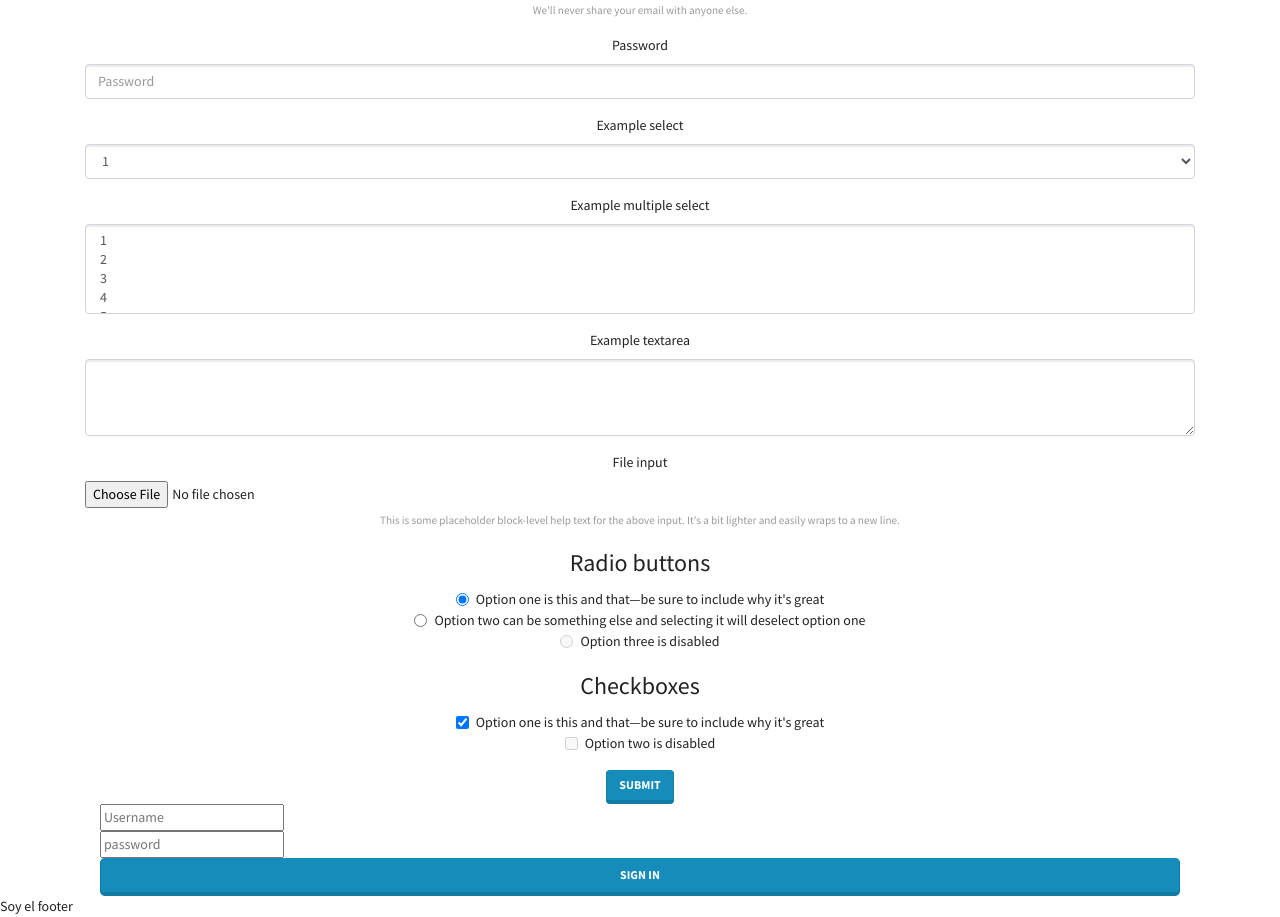
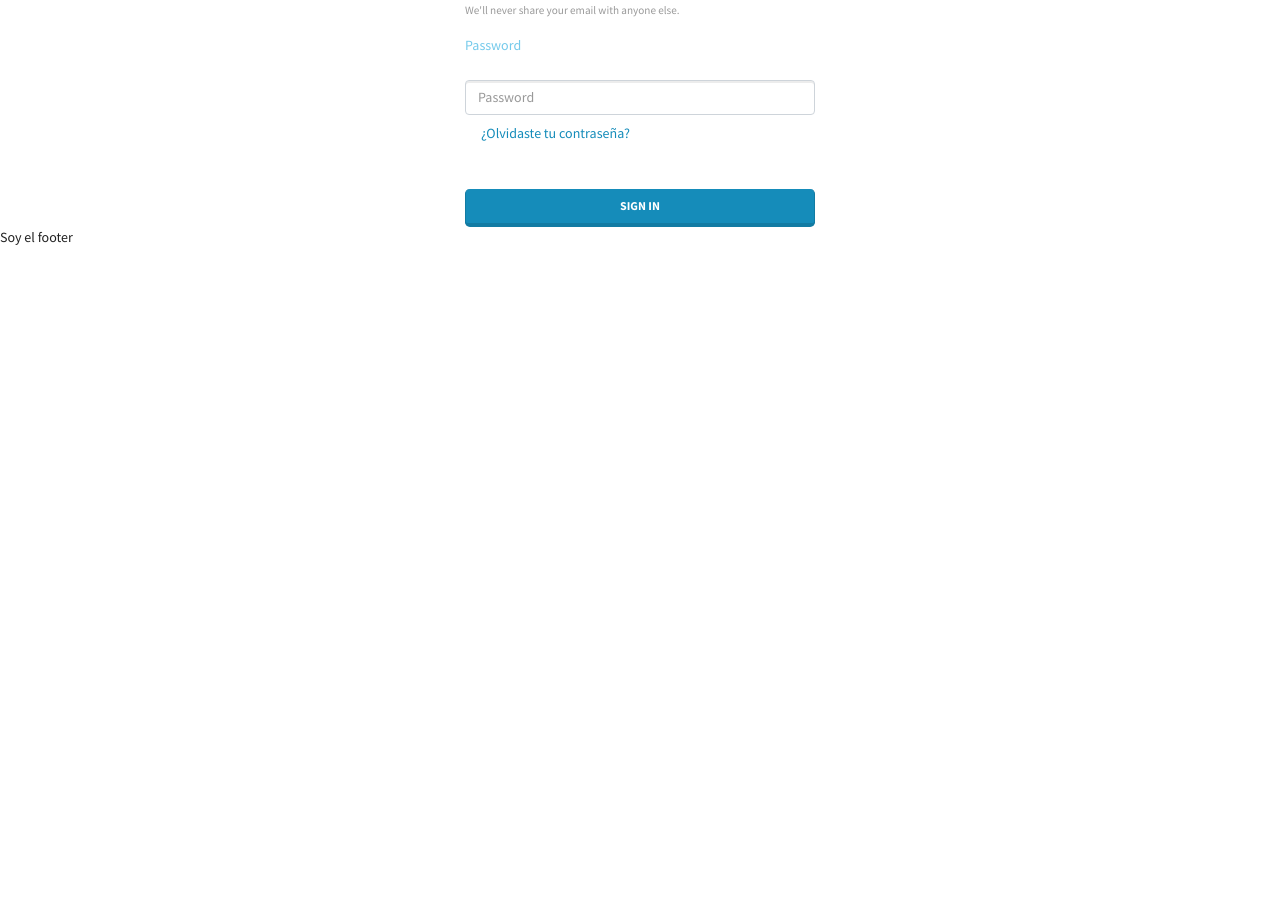
Before and after one commit to OMGTeamWeb/UI-OMGTODOLIST-WEB, an Angular app in the folder front/: page /login in a window 1280 px wide. Shown: the part 388-1305 px from the top of the page. After the commit the page ends 800 px from the top, so only its background shows below. Built offline with nearby package versions, Linux system fonts and the light colour scheme.

Commit message:
casiTerminadoLogin

```diff
--- a/front/src/app/components/login/login.component.html
+++ b/front/src/app/components/login/login.component.html
@@ -13,114 +13,35 @@
         <img src="/assets/img/login.png" class="Responsive image">
 
         <!--Email y password-->
-
-        <form>
+        <form name="form" (ngSubmit)="onLogin()" novalidate>
           <fieldset>
             <br>
             <br>
             <div class="row">
-              <div class="col-md-4"></div>
-              <div class="col-md-4">
+              <div class="col-lg-4"></div>
+              <div class="col-lg-4 text-left">
                 <div class="form-group">
-                  <label for="inputEmail1">
-                  <p class="text-info">Email address</p>
-                </label>
-                  <input type="email" class="form-control" id="inputEmail1" aria-describedby="emailHelp" placeholder="Enter email">
+                  <label for="inputEmail">
+                    <p class="text-info">Email address</p>
+                  </label>
+                  <input type="email" class="form-control" name="username" id="inputEmail" aria-describedby="emailHelp" [(ngModel)]="player.username" placeholder="Enter email">
                   <small id="emailHelp" class="form-text text-muted">We'll never share your email with anyone else.</small>
                 </div>
+                <div class="form-group">
+                  <label for="inputPassword">
+                    <p class="text-info">Password</p>
+                  </label>
+                <input type="password" class="form-control" name="password" id="inputPassword" aria-describedby="passwordHelp" [(ngModel)]="player.password" placeholder="Password">
+                <a id="passwordHelp" class="nav-link" href="#">¿Olvidaste tu contraseña?</a>
+                </div>
+                <br>
+                  <button type="submit" class="btn btn-primary btn-lg btn-block">Sign in</button>
               </div>
-              <div class="col-md-4"></div>
+              <div class="col-lg-4"></div>
             </div>
-
-
-            <div class="form-group">
-              <label for="exampleInputPassword1">Password</label>
-              <input type="password" class="form-control" id="exampleInputPassword1" placeholder="Password">
-            </div>
-            <div class="form-group">
-              <label for="exampleSelect1">Example select</label>
-              <select class="form-control" id="exampleSelect1">
-        <option>1</option>
-        <option>2</option>
-        <option>3</option>
-        <option>4</option>
-        <option>5</option>
-      </select>
-            </div>
-            <div class="form-group">
-              <label for="exampleSelect2">Example multiple select</label>
-              <select multiple="" class="form-control" id="exampleSelect2">
-        <option>1</option>
-        <option>2</option>
-        <option>3</option>
-        <option>4</option>
-        <option>5</option>
-      </select>
-            </div>
-            <div class="form-group">
-              <label for="exampleTextarea">Example textarea</label>
-              <textarea class="form-control" id="exampleTextarea" rows="3"></textarea>
-            </div>
-            <div class="form-group">
-              <label for="exampleInputFile">File input</label>
-              <input type="file" class="form-control-file" id="exampleInputFile" aria-describedby="fileHelp">
-              <small id="fileHelp" class="form-text text-muted">This is some placeholder block-level help text for the above input. It's a bit lighter and easily wraps to a new line.</small>
-            </div>
-            <fieldset class="form-group">
-              <legend>Radio buttons</legend>
-              <div class="form-check">
-                <label class="form-check-label">
-          <input type="radio" class="form-check-input" name="optionsRadios" id="optionsRadios1" value="option1" checked="">
-          Option one is this and that—be sure to include why it's great
-        </label>
-              </div>
-              <div class="form-check">
-                <label class="form-check-label">
-          <input type="radio" class="form-check-input" name="optionsRadios" id="optionsRadios2" value="option2">
-          Option two can be something else and selecting it will deselect option one
-        </label>
-              </div>
-              <div class="form-check disabled">
-                <label class="form-check-label">
-          <input type="radio" class="form-check-input" name="optionsRadios" id="optionsRadios3" value="option3" disabled="">
-          Option three is disabled
-        </label>
-              </div>
-            </fieldset>
-            <fieldset class="form-group">
-              <legend>Checkboxes</legend>
-              <div class="form-check">
-                <label class="form-check-label">
-          <input class="form-check-input" type="checkbox" value="" checked="">
-          Option one is this and that—be sure to include why it's great
-        </label>
-              </div>
-              <div class="form-check disabled">
-                <label class="form-check-label">
-          <input class="form-check-input" type="checkbox" value="" disabled="">
-          Option two is disabled
-        </label>
-              </div>
-            </fieldset>
-            <button type="submit" class="btn btn-primary">Submit</button>
           </fieldset>
         </form>
-
       </div>
     </div>
-
-    <!-- inicia login  -->
-    <div class="col-md-12 contact-right-w3">
-      <form name="form" (ngSubmit)="onLogin()" novalidate>
-        <div class="">
-          <input type="text" class="text" name="username" [(ngModel)]="player.username" placeholder="Username" required="">
-        </div>
-        <div class="">
-          <input type="password" class="text" name="password" [(ngModel)]="player.password" placeholder="password">
-        </div>
-        <button type="submit" class="btn btn-primary btn-lg btn-block">Sign in</button>
-      </form>
-    </div>
-    <!-- Termina login -->
   </div>
 </div>
```
